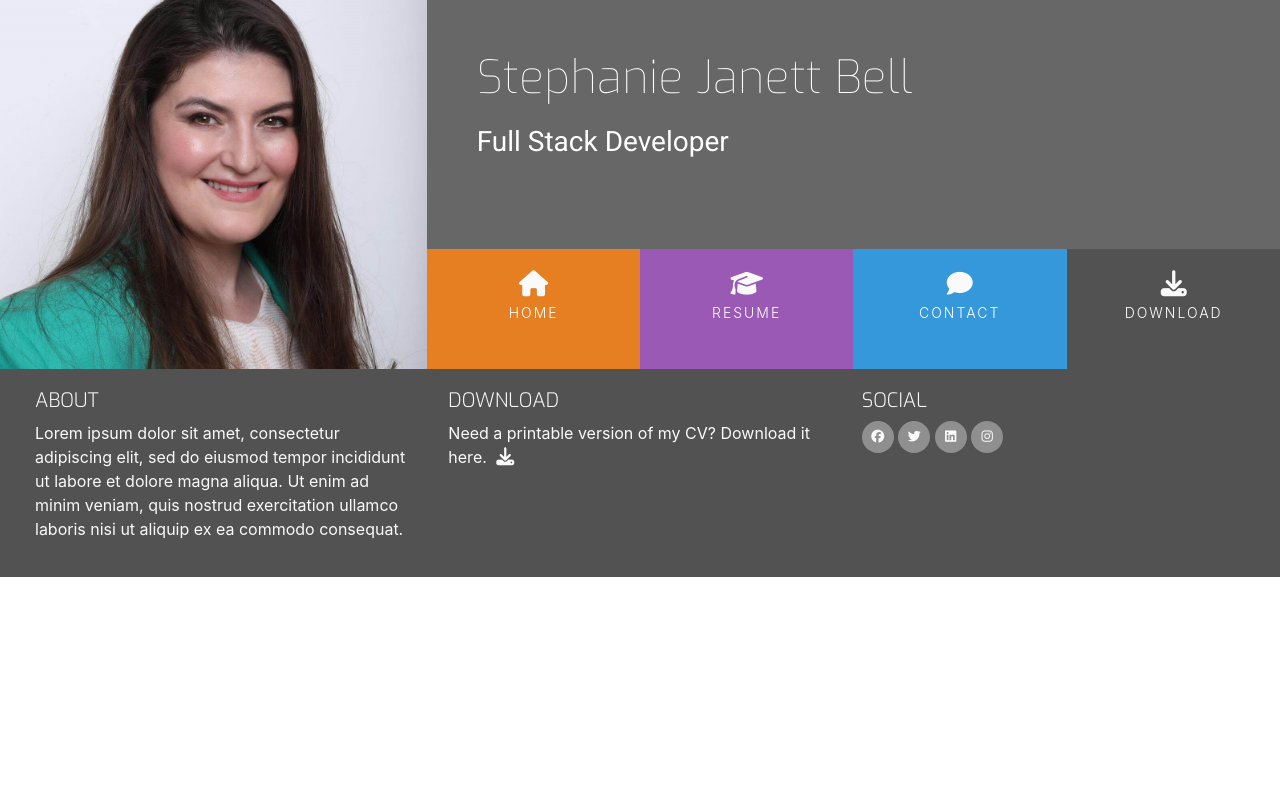
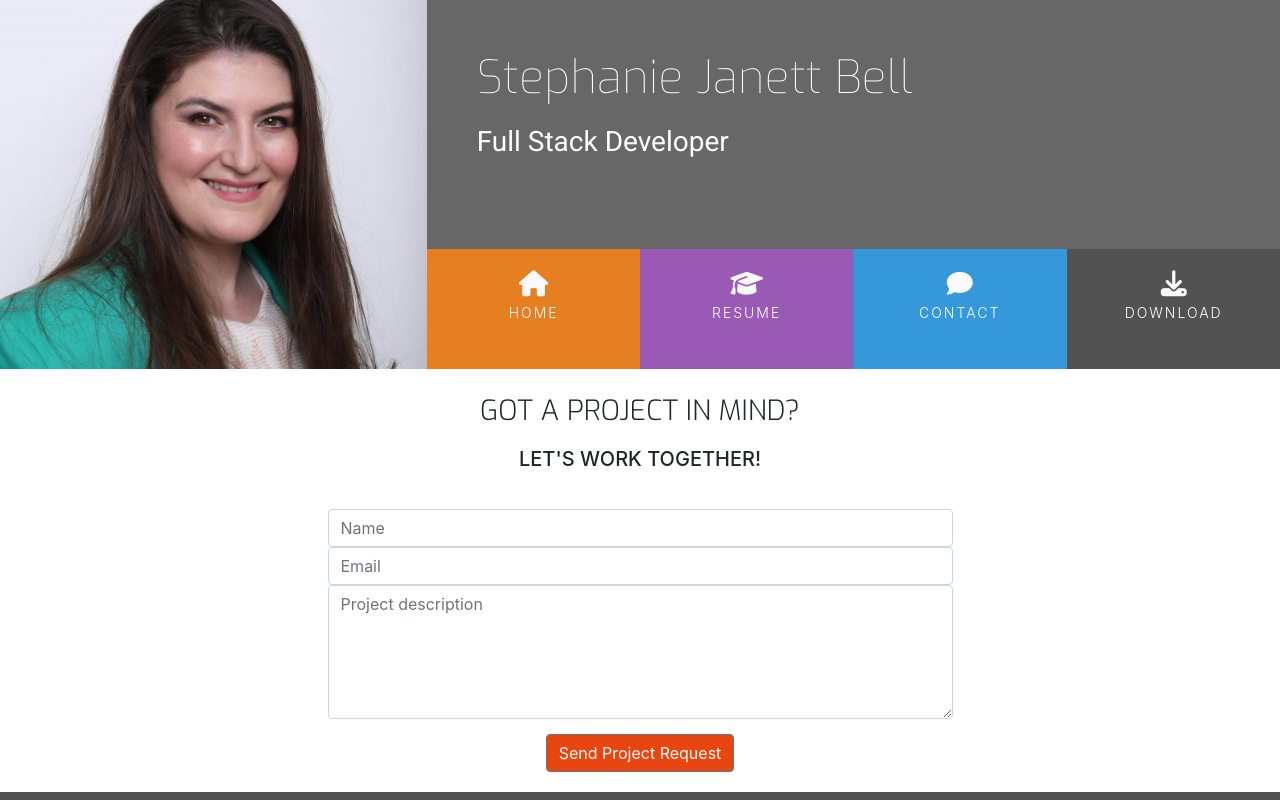
Before and after one commit to bpstephanie/sjb-resume, a plain HTML site: page contact.html in a window 1280 px wide. Shown: the top 800 px of the page. Drawn offline with nearby package versions, Linux system fonts and the light colour scheme.

Commit message:
Add sample cv, style contact page

```diff
--- a/assets/css/style.css
+++ b/assets/css/style.css
@@ -15,6 +15,10 @@
 
 .bg-color-work-history {
     background-color: #9b59b6;
+}
+
+.bg-color-contact {
+    background-color: #fff;
 }
 
 .ui-menu-color-home {
@@ -333,3 +337,36 @@ footer {
 .history-items {
     margin-bottom: 30px;
 }
+
+/* ----------------------------Contact Form */
+
+.contact-heading {
+    font-family: "Exo", sans-serif;
+    font-weight: 300;
+    margin-top: 25px;
+    margin-bottom: 20px;
+}
+
+.center-form {
+    padding-top: 10px;
+    margin: 0 auto;
+    max-width: 70%;
+}
+
+button[type="submit"] {
+    margin-top: 15px;
+    margin-bottom: 20px;
+    color: #fafafa;
+    background-color: #e84610;
+}
+
+/* ----------------------------Media Queries */
+
+@media(min-width: 992px) {
+    .center-form {
+        padding-top: 30px;
+        min-height: 240px;
+        margin: 0 auto;
+        max-width: 50%;
+    }
+}
--- a/contact.html
+++ b/contact.html
@@ -31,19 +31,19 @@
                     <div class="col">
                         <ul id="nav" class="list-inline menucontainer">
                             <li class="col-6 col-sm-3 ui-menu-color-home list-inline-item menuitem">
-                                <a href="#" class="hvr-sweep-to-bottom"><i class="fa-solid fa-house"
+                                <a href="index.html" class="hvr-sweep-to-bottom"><i class="fa-solid fa-house"
                                         aria-hidden="true"></i><span>Home</span></a>
                             </li>
                             <li class="col-6 col-sm-3 ui-menu-color-resume list-inline-item menuitem">
-                                <a href="#" class="hvr-sweep-to-bottom"><i class="fa-solid fa-graduation-cap"
+                                <a href="resume.html" class="hvr-sweep-to-bottom"><i class="fa-solid fa-graduation-cap"
                                         aria-hidden="true"></i><span>Resume</span></a>
                             </li>
                             <li class="col-6 col-sm-3 ui-menu-color-contact list-inline-item menuitem">
-                                <a href="#" class="hvr-sweep-to-bottom"><i class="fa-solid fa-comment"
+                                <a href="contact.html" class="hvr-sweep-to-bottom"><i class="fa-solid fa-comment"
                                         aria-hidden="true"></i><span>Contact</span></a>
                             </li>
                             <li class="col-6 col-sm-3 ui-menu-color-download list-inline-item menuitem">
-                                <a href="#" class="hvr-sweep-to-bottom"><i class="fa-solid fa-download"
+                                <a href="assets/cv/sample-cv.pdf" target="_blank" class="hvr-sweep-to-bottom"><i class="fa-solid fa-download"
                                         aria-hidden="true"></i><span>Download</span></a>
                             </li>
                         </ul>
@@ -52,7 +52,29 @@
             </div>
         </div>
     </header>
-    <section></section>
+    <section class="container-fluid">
+        <div class="row bg-color-content">
+            <div class="col">
+                <h3 class="contact-heading uppercase text-center">Got a project in mind?</h3>
+                <h5 class="uppercase text-center">Let's work together!</h5>
+                <div class="center-form">
+                    <form action="">
+                        <input type="text" name="name" id="fullname" class="form-control" placeholder="Name" required />
+                        <input type="email" name="email" id="emailaddress" class="form-control" placeholder="Email"
+                            required />
+                        <textarea rows="5" name="projectsummary" id="projectsummary" class="form-control"
+                            placeholder="Project description" required></textarea>
+                        <div class="form-row text-center">
+                            <div class="col">
+                                <button type="submit" class="btn btn-secondary">Send Project Request</button>
+                            </div>
+                        </div>
+                    </form>
+                </div>
+            </div>
+        </div>
+
+    </section>
     <footer class="container-fluid">
         <div id="footer-details" class="row">
             <div class="col-sm-4">
@@ -65,7 +87,7 @@
                 <h5 class="uppercase general-sub">Download</h5>
                 <p class="inline-block">
                     Need a printable version of my CV? Download it here.
-                    <a href="#" target="_blank" class="cv-pdf">
+                    <a href="assets/cv/sample-cv.pdf" target="_blank" class="cv-pdf">
                         <i class="fa fa-download" aria-hidden="true"></i>
                         <span class="sr-only">Download link.</span>
                     </a>
```
Also changed, not shown: index.html (+4 -4 lines), resume.html (+4 -4 lines), 1 other file.
